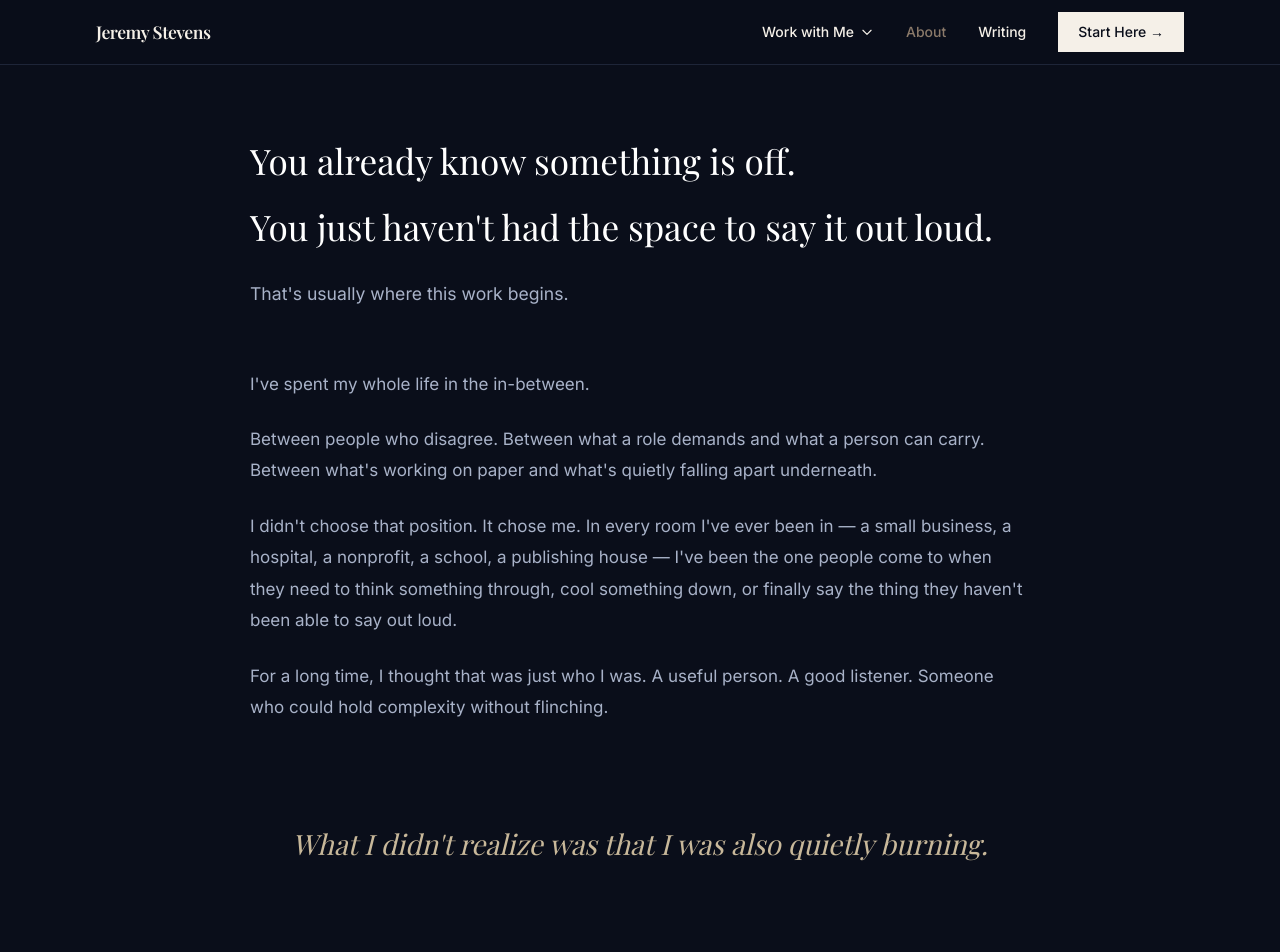
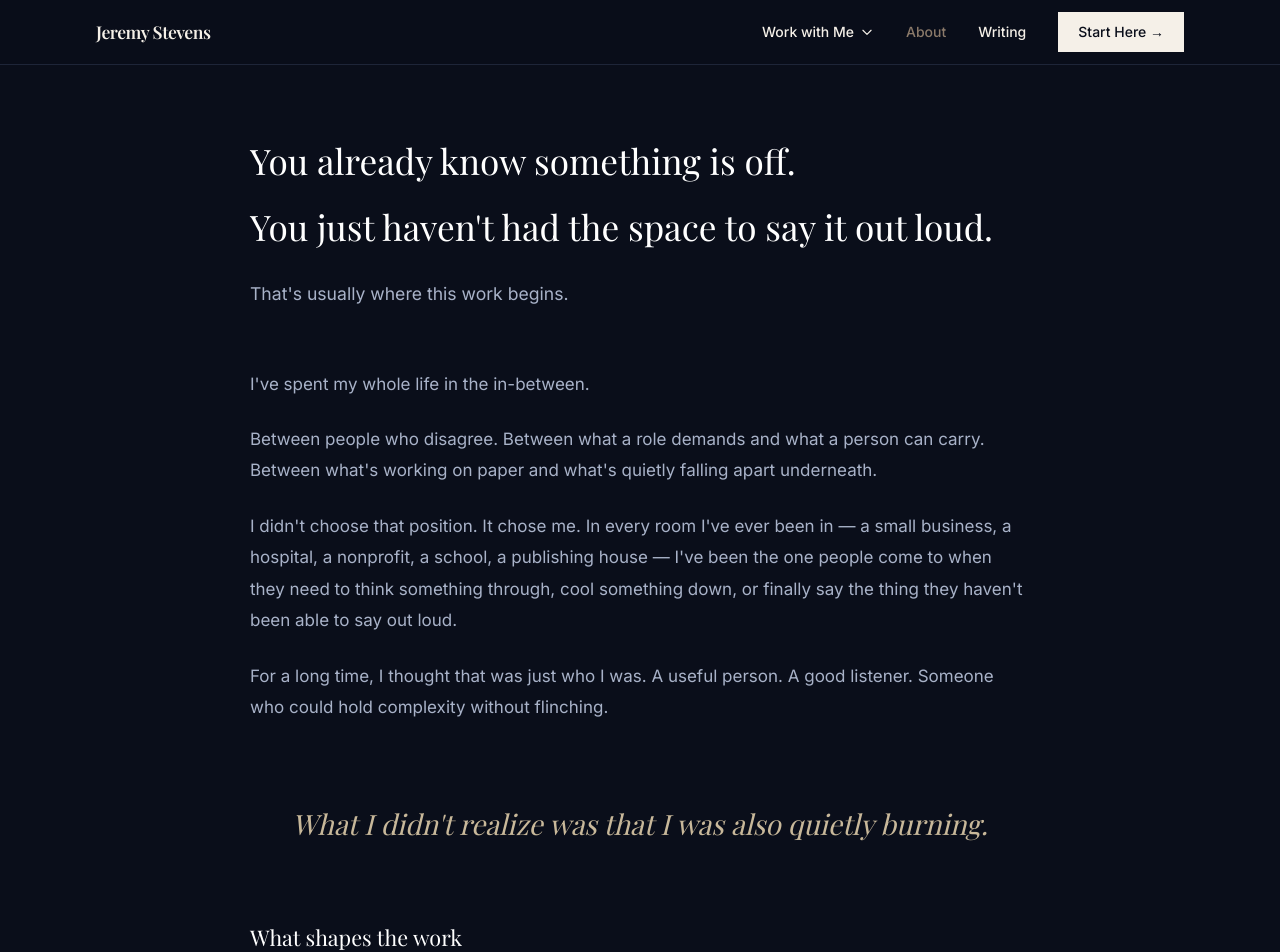
Before and after one commit to jskroening-afk/my-site, a Next.js app: page /about in a window 1280 px wide. Shown: the top 952 px of the page. Built offline with nearby package versions, Linux system fonts and the light colour scheme; a web font is replaced by a local one.

Commit message:
tighten pull quote spacing

```diff
--- a/app/(site)/about/page.tsx
+++ b/app/(site)/about/page.tsx
@@ -32,7 +32,7 @@ export default function AboutPage() {
       </section>
 
       {/* Pull quote */}
-      <section style={{ paddingTop: '40px', paddingBottom: '40px', textAlign: 'center' }}>
+      <section style={{ paddingTop: '20px', paddingBottom: '20px', textAlign: 'center' }}>
         <p className="font-serif font-normal italic" style={{ fontSize: '1.75rem', lineHeight: '1.4', color: '#C8B89A' }}>
           What I didn&apos;t realize was that I was also quietly burning.
         </p>
```
